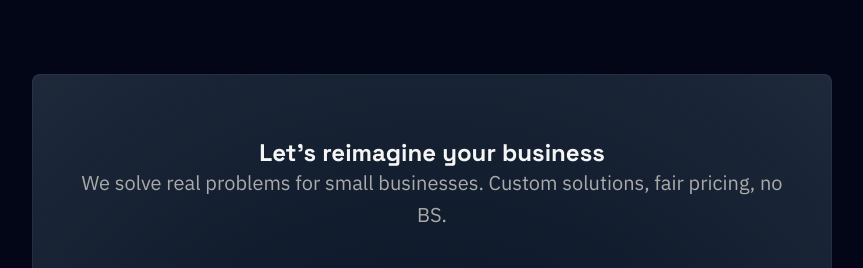
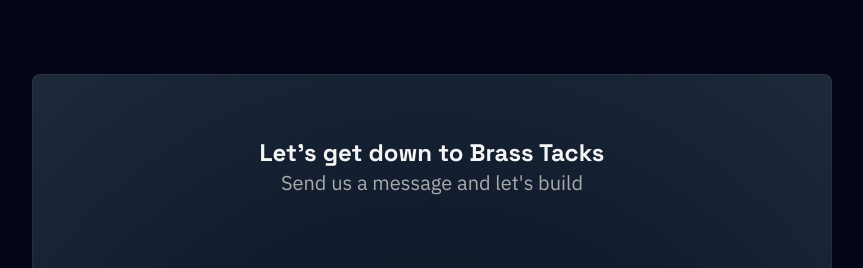
Before and after one commit to stndfella42-code/brasstacks, a website built with Vite: page index.html in a window 1280 px wide. Shown: the part 4120-4388 px from the top of the page, without its empty margins (208-1071 px from the left). Built offline with nearby package versions, Linux system fonts and the light colour scheme.

Commit message:
Copy: Updated contact section tagline

```diff
--- a/index.html
+++ b/index.html
@@ -161,8 +161,8 @@
       <section id="contact" class="section">
         <div class="container">
           <div class="contact-box card">
-            <h2>Let's reimagine your business</h2>
-            <p class="contact-subtitle">We solve real problems for small businesses. Custom solutions, fair pricing, no BS.</p>
+            <h2>Let's get down to Brass Tacks</h2>
+            <p class="contact-subtitle">Send us a message and let's build</p>
             <div class="contact-methods">
               <form action="https://api.web3forms.com/submit" method="POST" class="contact-form">
                 <!-- Replace value with your Web3Forms Access Key -->
```
Also changed, not shown: how-it-works.html (+2 -2 lines), dist/index.html.
